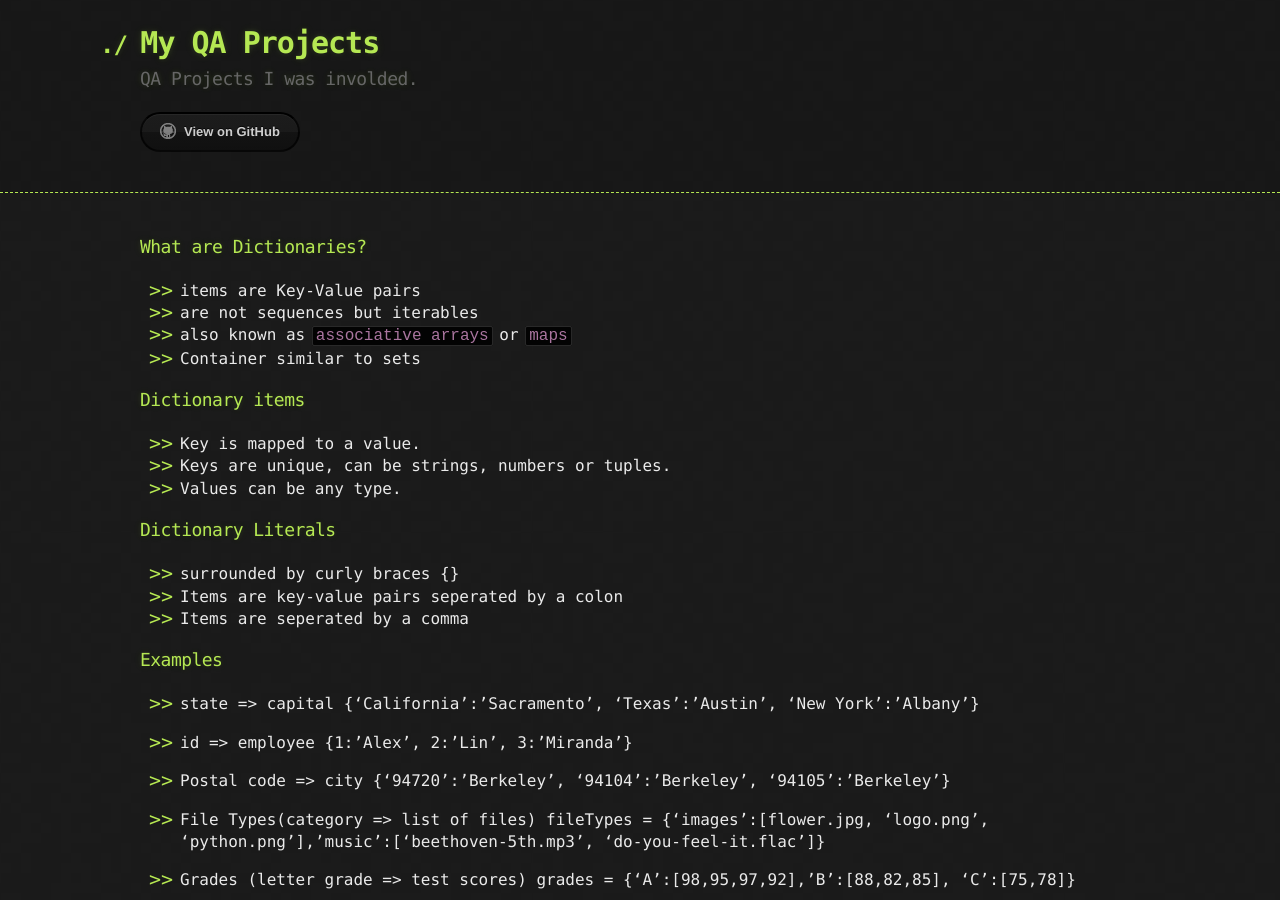
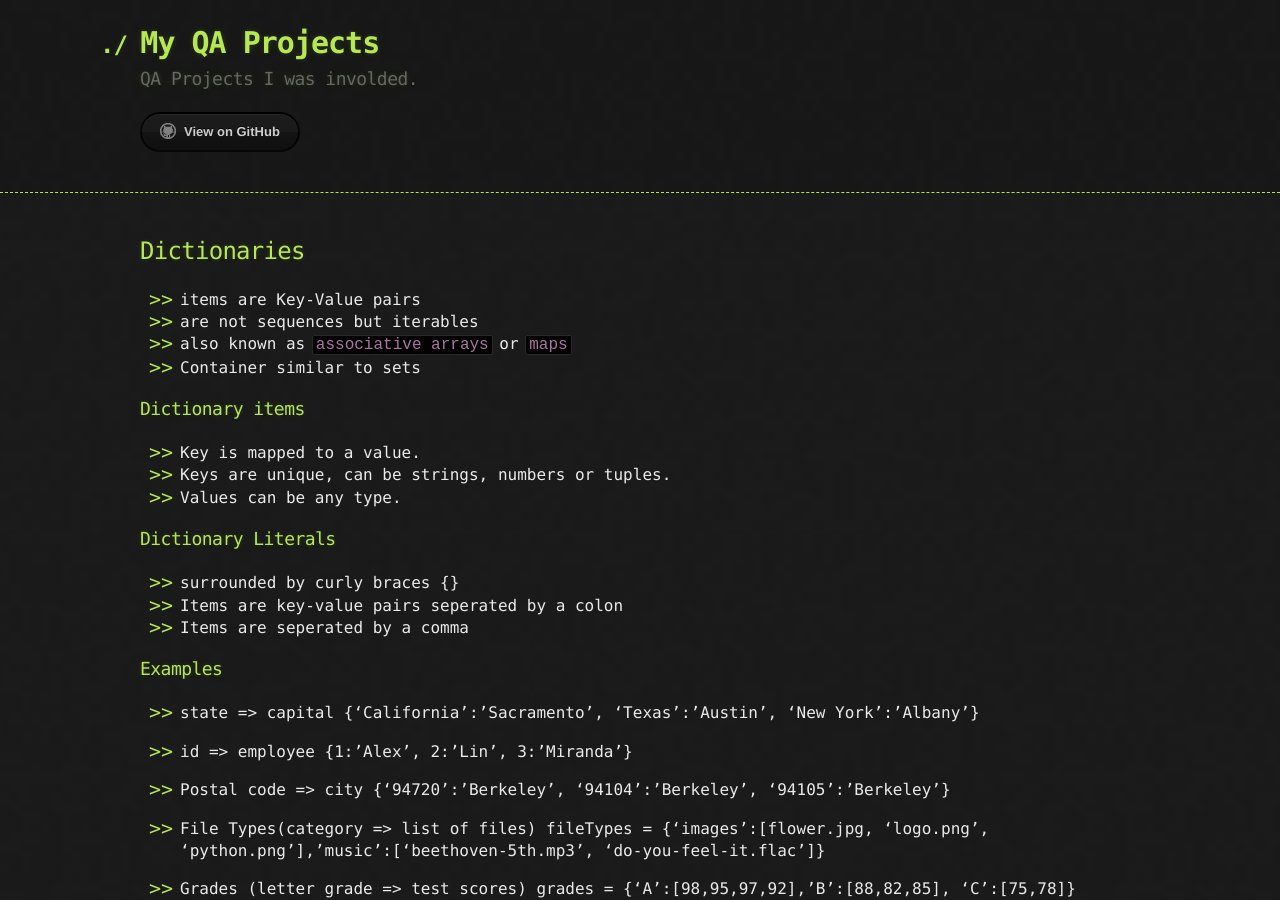
Before and after one commit to sciustechnologia/sciustechnologia.github.io, a Jekyll site: the page built from python/04_set_dict/02_dict.md, in a window 1280 px wide and 900 px high. Built offline with Jekyll 4.4.1, drawn with Linux system fonts in a browser that asks for light colours.

Commit message:
Update 02_dict.md

```diff
--- a/python/04_set_dict/02_dict.md
+++ b/python/04_set_dict/02_dict.md
@@ -3,7 +3,7 @@ title: Python - Dictionary
 layout: default
 ---
 
-### What are Dictionaries?
+## Dictionaries
 
 * items are Key-Value pairs
 * are not sequences but iterables
```
